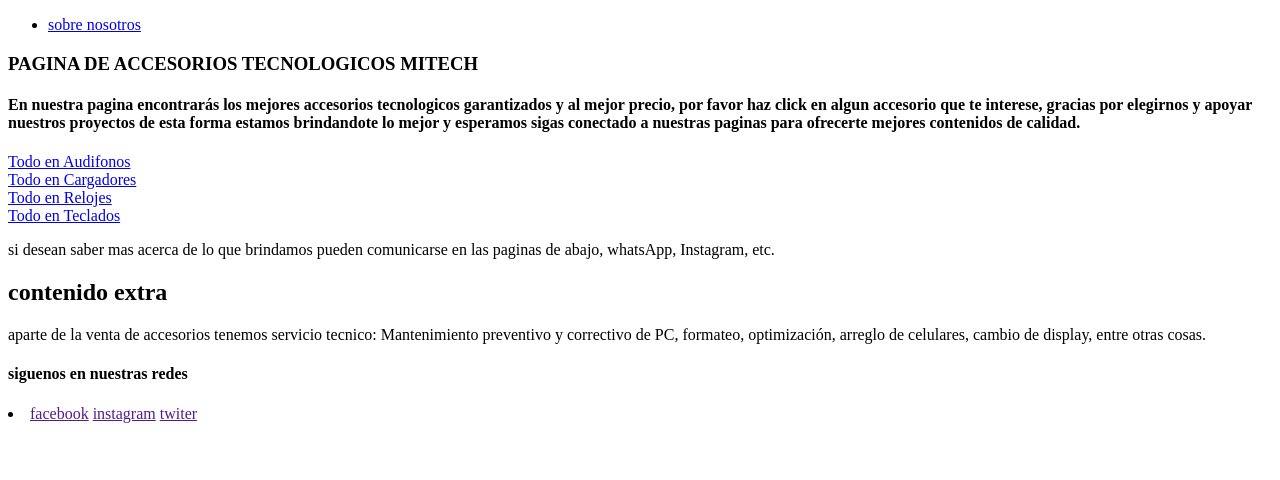
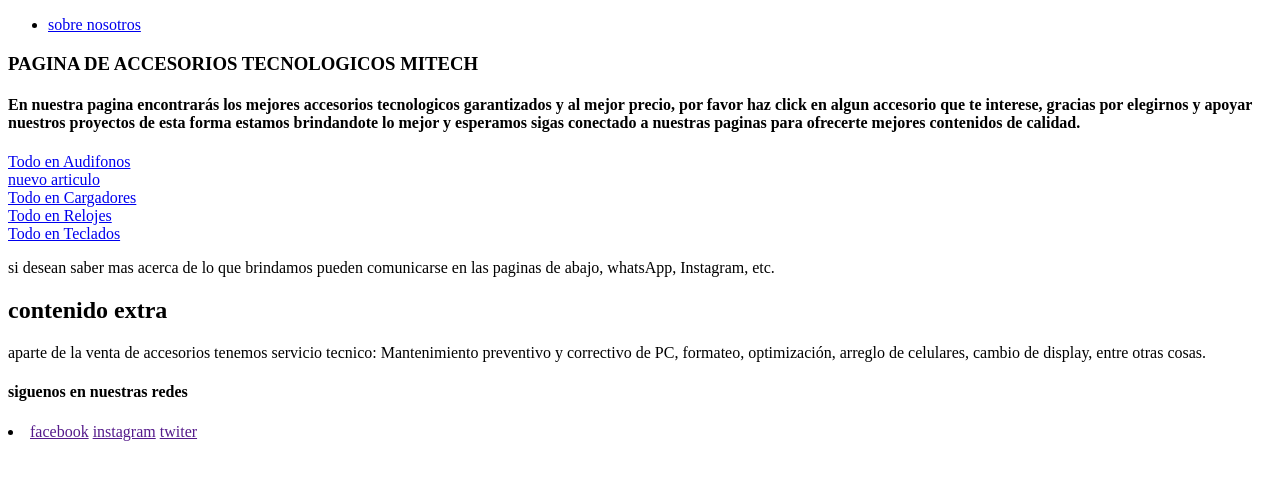
Before and after one commit to ingmiguel07/pagina-accesorios, a plain HTML site: page index.html in a window 1280 px wide. Drawn offline with Linux system fonts and the light colour scheme.

Commit message:
cree una nueva pagina

```diff
--- a/index.html
+++ b/index.html
@@ -37,7 +37,7 @@
                   nuestros proyectos de esta forma estamos brindandote lo mejor y esperamos sigas conectado a nuestras paginas para ofrecerte mejores
                    contenidos de calidad.
             </h4>
-            <a href="audifonos.html">Todo en Audifonos</a> <br> <a href="cargadores.html">Todo en Cargadores</a> <br><a href="relojes.html">Todo en Relojes</a> <br> <a href="teclados.html">Todo en Teclados</a></li>
+            <a href="audifonos.html">Todo en Audifonos</a> <br> <a href="nuevoaccesorio.html">nuevo articulo</a><br> <a href="cargadores.html">Todo en Cargadores</a> <br><a href="relojes.html">Todo en Relojes</a> <br> <a href="teclados.html">Todo en Teclados</a></li>
                <p>si desean saber mas acerca de lo que brindamos pueden comunicarse en las paginas de abajo, whatsApp, Instagram, etc.
                </p>
 
```
Also changed, not shown: Nuevo documento de texto.txt (added).
